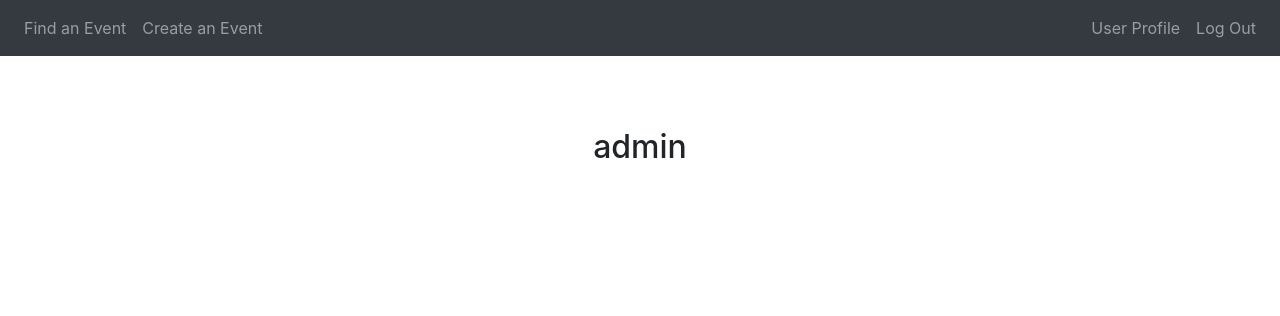
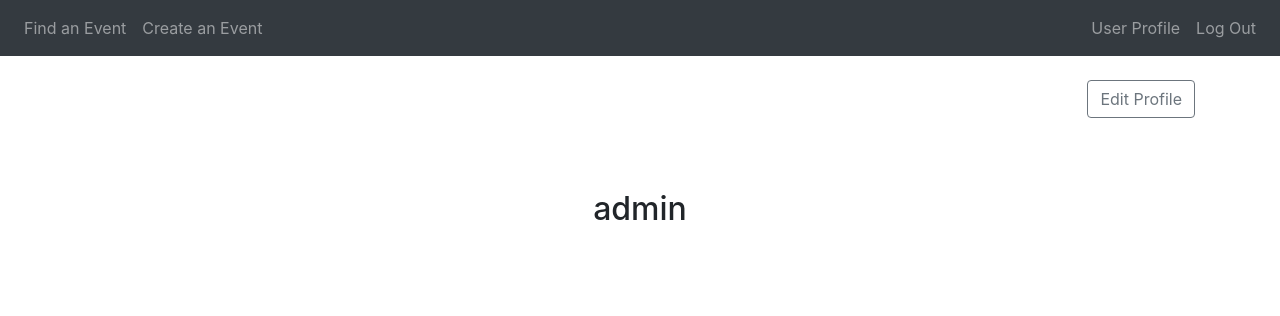
Before and after one commit to royceschultz/Square-Up-Events, a Django app: page /profile/ in a window 1280 px wide. Shown: the top 316 px of the page. Run offline with Django 3.2, Linux system fonts and the light colour scheme; a user stored in the database is signed in; some libraries are stand-ins or nearby versions.

Commit message:
edit profile feature

```diff
--- a/PurpleNut/urls.py
+++ b/PurpleNut/urls.py
@@ -33,7 +33,7 @@ urlpatterns = [
     url('^login/',auth_views.LoginView.as_view(template_name='users/login.html') ,name='login'),
     url('^logout/',auth_views.LogoutView.as_view(template_name='users/logout.html') ,name='logout'),
     url('^profile/',user_views.profile,name='profile'),
-    url('^profile/edit/', user_views.edit_profile, name = 'edit_profile')
+    url('^edit/', user_views.edit_profile, name = 'edit_profile')
 ]
 
 if settings.DEBUG:
--- a/users/templates/users/profile.html
+++ b/users/templates/users/profile.html
@@ -2,6 +2,11 @@
 {% load crispy_forms_tags %}
 
 {% block content %}
+</br>
+<div class = 'text-right'>
+
+  <button type="button" class="btn btn-outline-secondary" onclick= "window.location.href='/edit'">Edit Profile</button>
+</div>
 <br>
   <div class="text-center">
     <div class="">
--- a/users/views.py
+++ b/users/views.py
@@ -22,15 +22,15 @@ def register(request):
 def profile(request):
     return render(request, 'users/profile.html')
 
-def edit_profile():
+def edit_profile(request):
     if request.method == 'POST':
         form = EditProfileForm(request.POST, instance = request.user)
 
         if form.is_valid():
             form.save()
-            return redirect('users/profile.html')
+            return redirect('/profile')
 
-        else:
-            form = EditProfileForm(instance = request.user)
-            args = {'form' : form}
-            return render(request, 'users/edit_profile.html', args)
+    else:
+        form = EditProfileForm(instance = request.user)
+        args = {'form' : form}
+        return render(request, 'users/edit_profile.html', args)
```
Also changed, not shown: users/templates/users/edit_profile.html (+16 -0 lines), db.sqlite3.
